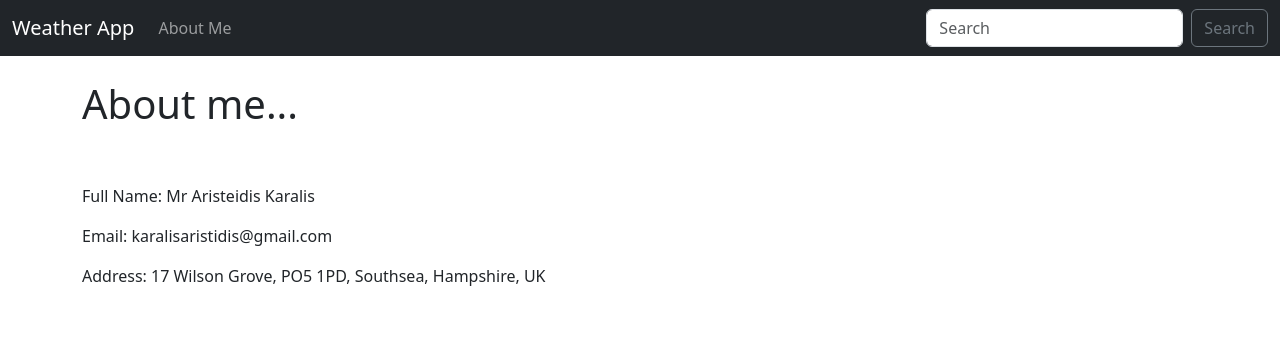
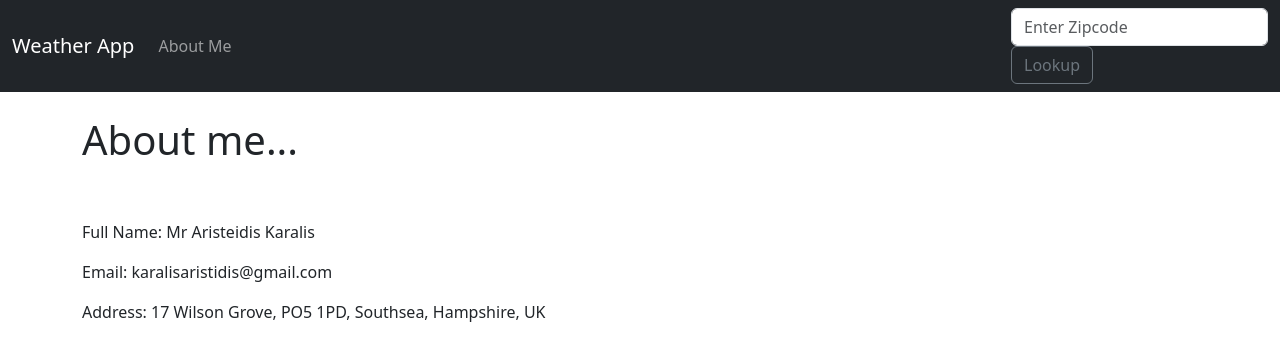
Before and after one commit to ArisKaralis/DjangoWeather, a Django app: page /about.html in a window 1280 px wide. Shown: the top 361 px of the page. Run offline with Django 4.2, Linux system fonts and the light colour scheme.

Commit message:
course completed

```diff
--- a/lookup/templates/base.html
+++ b/lookup/templates/base.html
@@ -30,9 +30,10 @@
 		        </li>
 
 		        </ul>
-		      <form class="d-flex" role="search">
-		        <input class="form-control me-2" type="search" placeholder="Search" aria-label="Search">
-		        <button class="btn btn-outline-secondary" type="submit">Search</button>
+		      <form action="{% url 'home' %}" class="form-inline my-2 my-lg-0" method="POST">
+		      		{% csrf_token %}
+		        <input class="form-control mr-sm-2" type="search" placeholder="Enter Zipcode" aria-label="Search" name="zipcode">
+		        <button class="btn btn-outline-secondary my-2 my-sm-0" type="submit">Lookup</button>
 		      </form>
 		    </div>
 	  	</div>
--- a/lookup/templates/home.html
+++ b/lookup/templates/home.html
@@ -4,6 +4,9 @@
 
 
 <br/>
+
+
+
 {% if api %}
 	{% if api == "Error..."%}
 		There was an error, please try again...
--- a/lookup/views.py
+++ b/lookup/views.py
@@ -5,37 +5,71 @@ def home(request):
 	import json
 	import requests
 
-	api_request = requests.get("https://www.airnowapi.org/aq/observation/zipCode/current/?format=application/json&zipCode=89129&distance=25&API_KEY=DC706355-EFE4-4EA6-8BE8-F87749165197")
+	if request.method == "POST":
+		zipcode = request.POST['zipcode']
+		api_request = requests.get("https://www.airnowapi.org/aq/observation/zipCode/current/?format=application/json&zipCode=" + zipcode + "&distance=25&API_KEY=DC706355-EFE4-4EA6-8BE8-F87749165197")
 
-	try:
-		api = json.loads(api_request.text)
-	except Exception as e:
-		api = "Error..."
+		try:
+			api = json.loads(api_request.text)
+		except Exception as e:
+			api = "Error..."
 
-	if api[0]['Category']['Name'] == "Good":
-		category_description = "(0 - 50) Air quality is considered satisfactory, and air pollution poses little or no risk."
-		category_color = "good"
-	elif api[0]['Category']['Name'] == "Moderate":
-		category_description = "(51 - 100) Air quality is acceptable; however, for some pollutants there may be a moderate health concern for a very small number of people who are unusually sensitive to air pollution."
-		category_color = "moderate"
-	elif api[0]['Category']['Name'] == "Unhealthy for Sensitive Groups":
-		category_description = "(101 - 150) Although general public is not likely 	to be affected at this AQI range, people with lung 	disease, oder adults and children are at greater risk from presence of particles in the air."
-		category_color = "usg"
-	elif api[0]['Category']['Name'] == "Unhealthy":
-		category_description = "(151 - 200) Everyone may begin to experienc health effects; members of sensitive groups may experience more serious health effects."
-		category_color = "unhealthy"
-	elif api[0]['Category']['Name'] == "Very Unhealthy":
-		category_description = "(201 - 300) Health alert: everyone may experience more serious health effects."
-		category_color = "veryuhealthy"
-	elif api[0]['Category']['Name'] == "Hazardous":
-		category_description = "(301 - 500) Health warning of emergency conditions. The entire population is more likely to be affected."
-		category_color = "hazardous"
+		if api[0]['Category']['Name'] == "Good":
+			category_description = "(0 - 50) Air quality is considered satisfactory, and air pollution poses little or no risk."
+			category_color = "good"
+		elif api[0]['Category']['Name'] == "Moderate":
+			category_description = "(51 - 100) Air quality is acceptable; however, for some pollutants there may be a moderate health concern for a very small number of people who are unusually sensitive to air pollution."
+			category_color = "moderate"
+		elif api[0]['Category']['Name'] == "Unhealthy for Sensitive Groups":
+			category_description = "(101 - 150) Although general public is not likely 	to be affected at this AQI range, people with lung 	disease, oder adults and children are at greater risk from presence of particles in the air."
+			category_color = "usg"
+		elif api[0]['Category']['Name'] == "Unhealthy":
+			category_description = "(151 - 200) Everyone may begin to experienc health effects; members of sensitive groups may experience more serious health effects."
+			category_color = "unhealthy"
+		elif api[0]['Category']['Name'] == "Very Unhealthy":
+			category_description = "(201 - 300) Health alert: everyone may experience more serious health effects."
+			category_color = "veryuhealthy"
+		elif api[0]['Category']['Name'] == "Hazardous":
+			category_description = "(301 - 500) Health warning of emergency conditions. The entire population is more likely to be affected."
+			category_color = "hazardous"
 
-	return render(request, 'home.html', {
-		'api': api,
-		'category_description': category_description,
-		'category_color': category_color
-		})
+		return render(request, 'home.html', {
+			'api': api,
+			'category_description': category_description,
+			'category_color': category_color
+			})
+	else:
+		api_request = requests.get("https://www.airnowapi.org/aq/observation/zipCode/current/?format=application/json&zipCode=89129&distance=25&API_KEY=DC706355-EFE4-4EA6-8BE8-F87749165197")
+
+		try:
+			api = json.loads(api_request.text)
+		except Exception as e:
+			api = "Error..."
+
+		if api[0]['Category']['Name'] == "Good":
+			category_description = "(0 - 50) Air quality is considered satisfactory, and air pollution poses little or no risk."
+			category_color = "good"
+		elif api[0]['Category']['Name'] == "Moderate":
+			category_description = "(51 - 100) Air quality is acceptable; however, for some pollutants there may be a moderate health concern for a very small number of people who are unusually sensitive to air pollution."
+			category_color = "moderate"
+		elif api[0]['Category']['Name'] == "Unhealthy for Sensitive Groups":
+			category_description = "(101 - 150) Although general public is not likely 	to be affected at this AQI range, people with lung 	disease, oder adults and children are at greater risk from presence of particles in the air."
+			category_color = "usg"
+		elif api[0]['Category']['Name'] == "Unhealthy":
+			category_description = "(151 - 200) Everyone may begin to experienc health effects; members of sensitive groups may experience more serious health effects."
+			category_color = "unhealthy"
+		elif api[0]['Category']['Name'] == "Very Unhealthy":
+			category_description = "(201 - 300) Health alert: everyone may experience more serious health effects."
+			category_color = "veryuhealthy"
+		elif api[0]['Category']['Name'] == "Hazardous":
+			category_description = "(301 - 500) Health warning of emergency conditions. The entire population is more likely to be affected."
+			category_color = "hazardous"
+
+		return render(request, 'home.html', {
+			'api': api,
+			'category_description': category_description,
+			'category_color': category_color
+			})
 
 def about(request):
 	return render(request, 'about.html', {})
```
